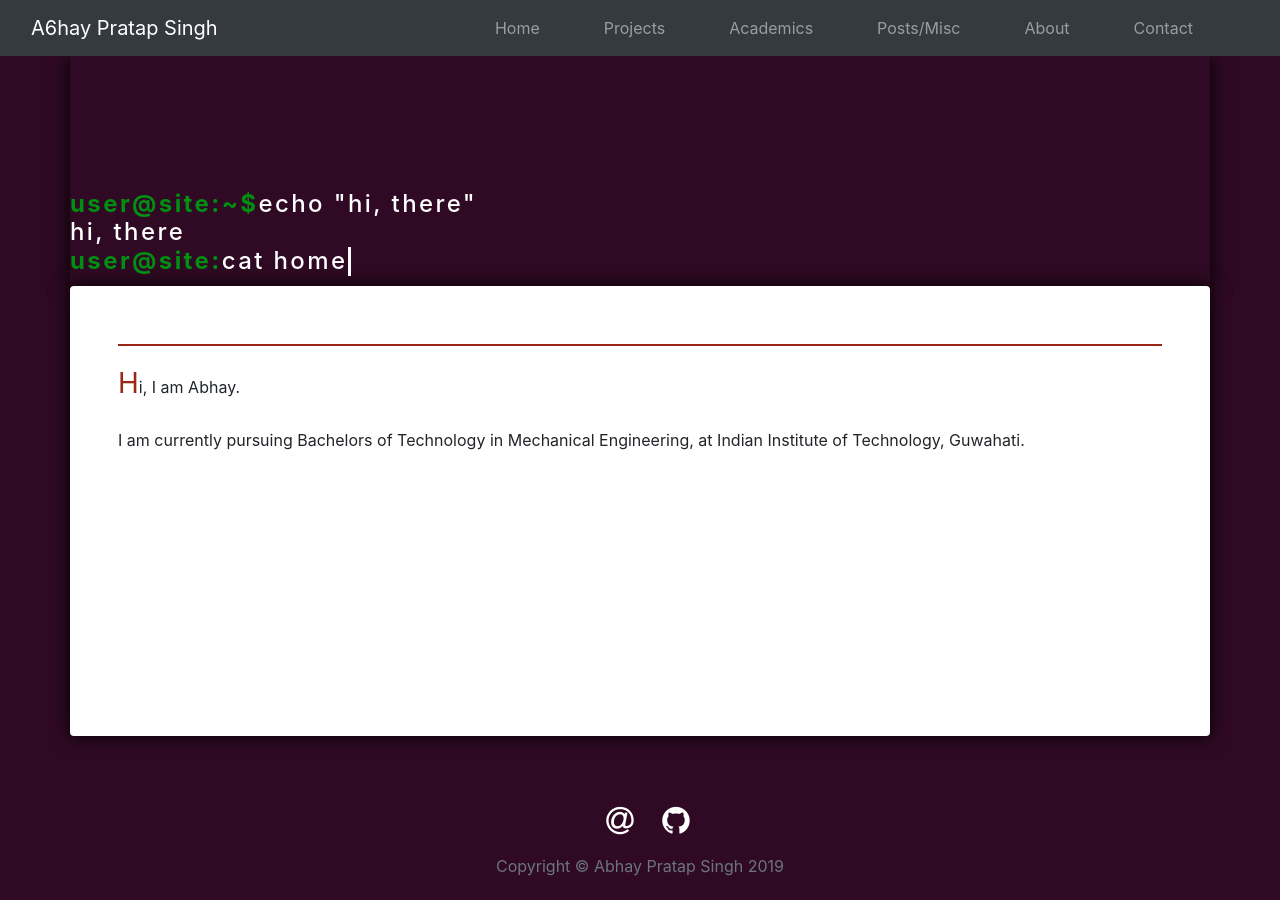
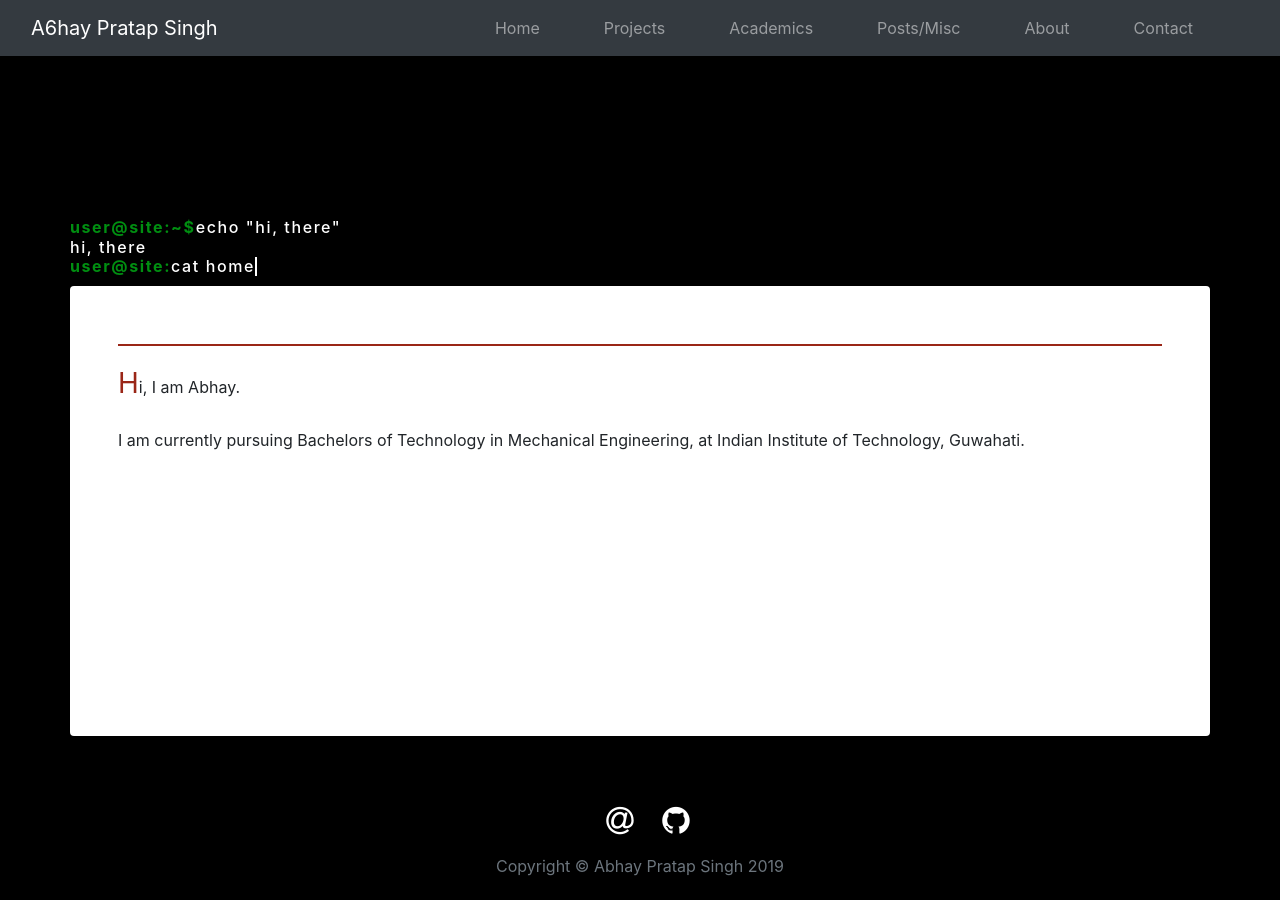
Before and after one commit to eman-pars/eman-pars.github.io, a Jekyll site: the page built from index.html, in a window 1280 px wide and 900 px high. Built offline with Jekyll 4.4.1, drawn with Linux system fonts in a browser that asks for light colours.

Commit message:
creating new branch for new theme

```diff
--- a/_sass/color.scss
+++ b/_sass/color.scss
@@ -3,7 +3,8 @@ i {
 }
 
 body, footer {
-	background-color: #300a24;
+    //background-color: #300a24;
+    background-color: #000000;
 }
 
 .prompt {
--- a/_sass/headings.scss
+++ b/_sass/headings.scss
@@ -9,17 +9,25 @@
 }
 
 .page_heading {
-	font-size: 24px;
+	font-size: 1em;
 	letter-spacing: .10em;
 	text-align: center;
 }
 
 .prompt {
-	font-size: 24px;
+	font-size: 1em;
 	letter-spacing: .10em;
 	font-weight: bold;
 	text-align: center;
 	margin: 0 0;
+}
+
+.ascii_logo p {
+	font-size: 0.6em;
+	font-family: monospace;
+	line-height: 0.1em;
+	letter-spacing: 0.3em;
+	color: white;
 }
 
 .description-content {
```
